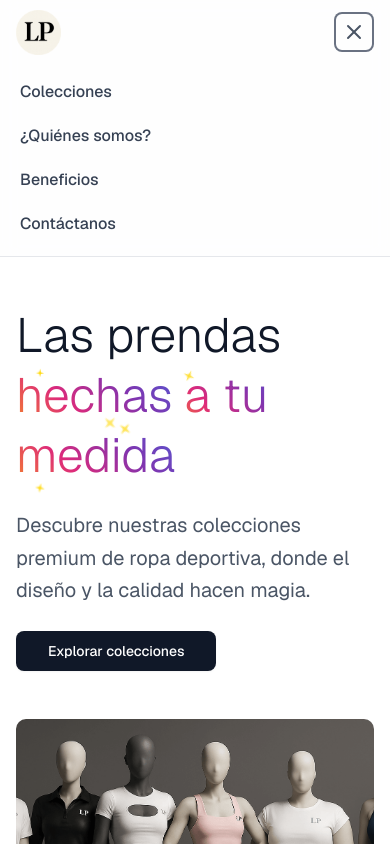
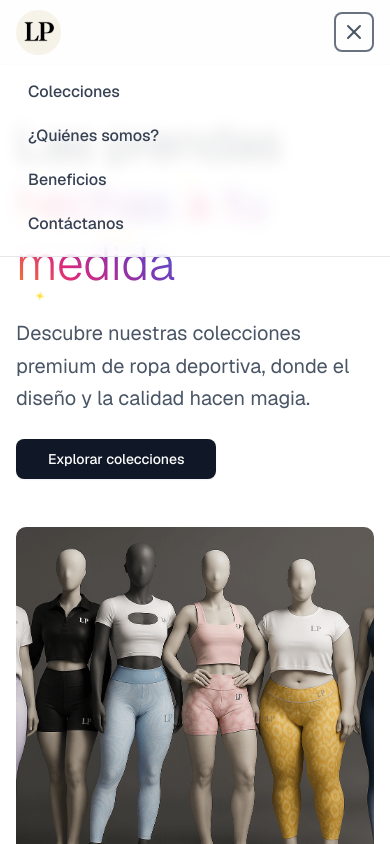
Before and after one commit to lasprendas/lasprendas.github.io, a Next.js app: page / in a window 390 px wide. Both pictures are taken after a click on the button "Open main menu". Shown: the top 844 px of the page. Built offline with nearby package versions, Linux system fonts and the light colour scheme.

Commit message:
fix(website): Fix backgroun color menu in mobile

```diff
--- a/components/custom/menu.tsx
+++ b/components/custom/menu.tsx
@@ -4,12 +4,17 @@ import { useState } from "react"
 import { Menu, X } from "lucide-react"
 import Image from "next/image"
 
-function SimpleMenu ({ ...props }) {
+interface SimpleMenuProps {
+    navLinks: { href: string; text: string }[];
+}
+
+function SimpleMenu ({ navLinks }: SimpleMenuProps) {
     const [isMenuOpen, setIsMenuOpen] = useState(false)
-    const navLinks: { href: string; text: string }[] = props.navLinks
     return (
-        <nav className="sticky top-0 z-50 bg-white/80 backdrop-blur-sm border-b border-gray-200 transition-colors">
-            <div className="max-w-7xl mx-auto px-4 sm:px-6 lg:px-8">
+        <nav className="relative sticky top-0 z-50 border-b border-gray-200 transition-colors">
+            {/* This div provides the blurred background for the main nav bar */}
+            <div className="absolute inset-x-0 top-0 h-16 bg-white/80 backdrop-blur-sm" />
+            <div className="relative max-w-7xl mx-auto px-4 sm:px-6 lg:px-8">
                 <div className="flex justify-between items-center h-16">
                     <a href="#" className="flex items-center gap-2">
                         <Image
@@ -49,8 +54,9 @@ function SimpleMenu ({ ...props }) {
             </div>
 
             {/* Mobile menu */}
-            <div className={`${isMenuOpen ? "block" : "hidden"} md:hidden`}>
-            <div className="px-2 pt-2 pb-3 space-y-1 sm:px-3">
+            <div className={`${isMenuOpen ? "block" : "hidden"} md:hidden absolute w-full bg-white/80 backdrop-blur-sm border-b border-gray-200`}>
+                <div className="max-w-7xl mx-auto px-4 sm:px-6 lg:px-8">
+                    <div className="pt-2 pb-3 space-y-1">
                         {navLinks.map((link) => (
                         <a
                             key={link.href}
@@ -63,6 +69,7 @@ function SimpleMenu ({ ...props }) {
                         ))}
                     </div>
                 </div>
+            </div>
         </nav>
     )
 }
```
Lines whose indentation alone changed are shown as unchanged.
